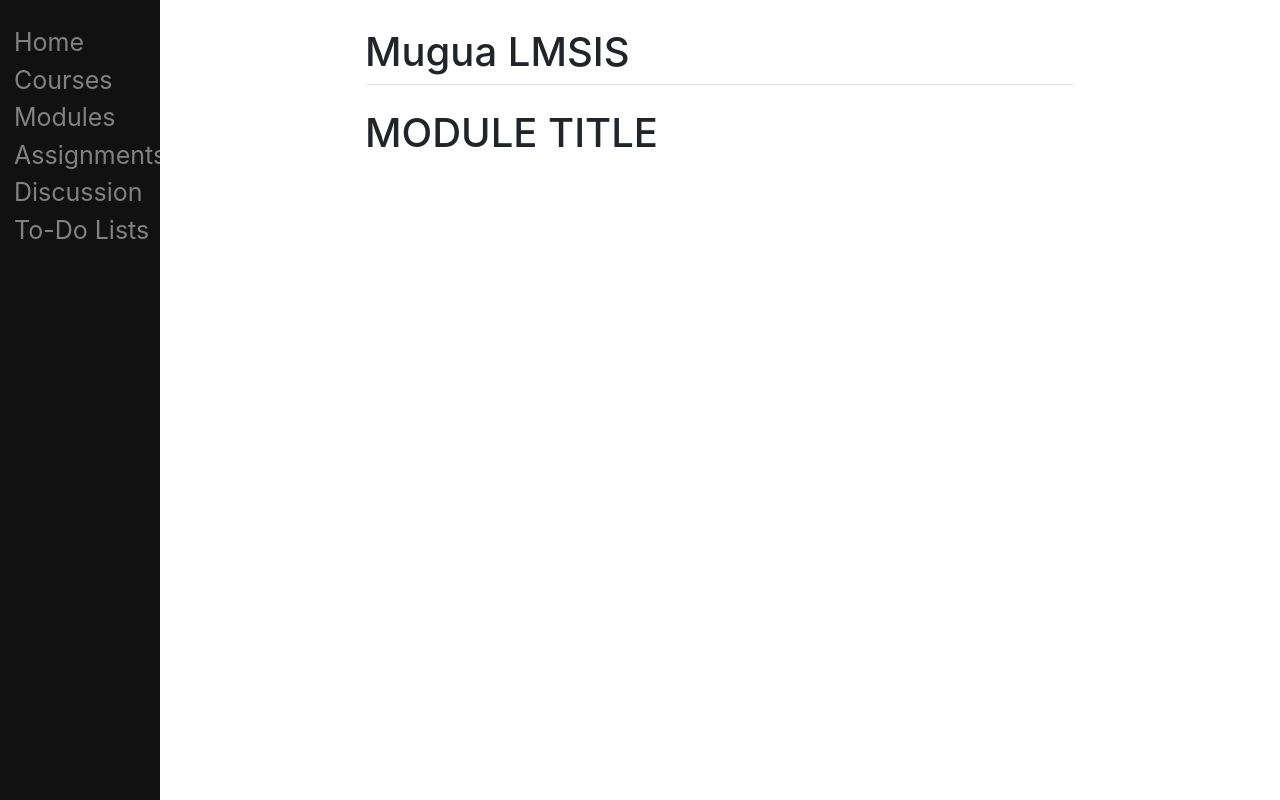
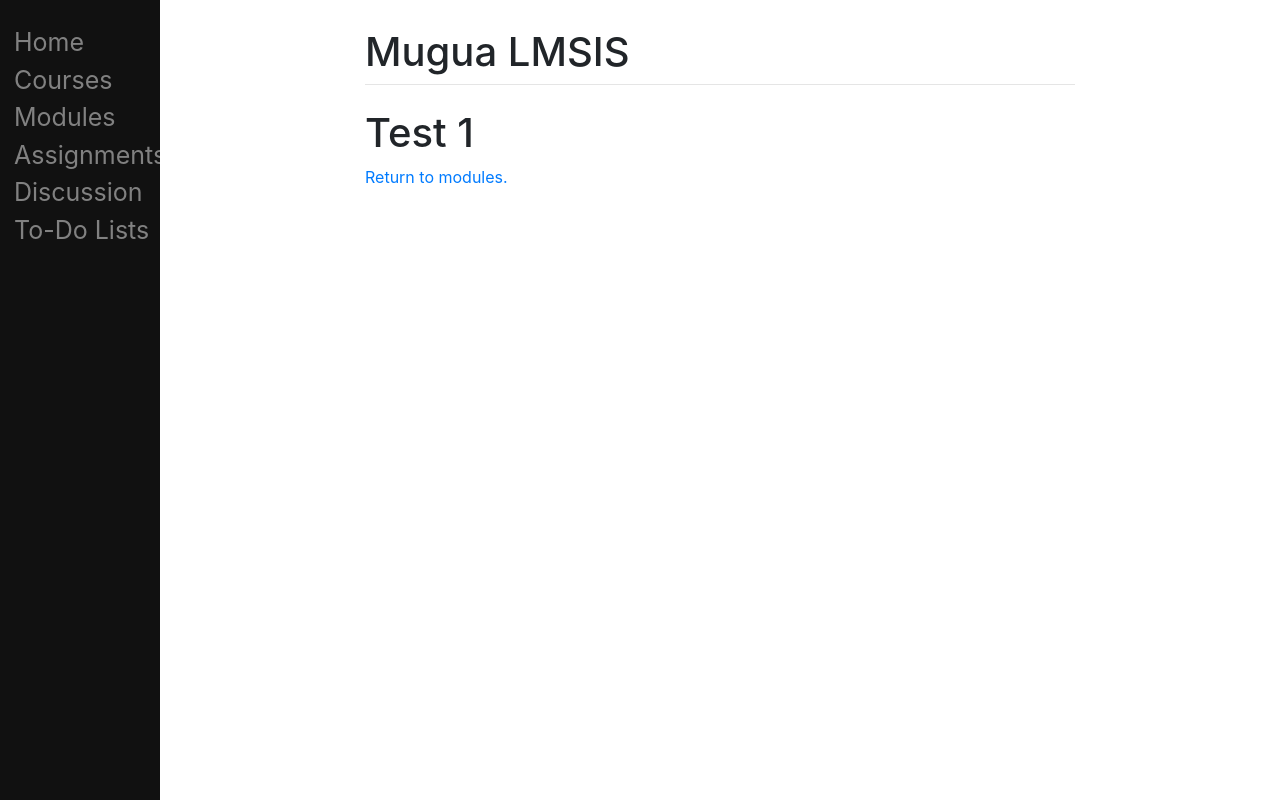
Before and after one commit to stoneneedle/muguademo, a Django app: page /modules/1 in a window 1280 px wide. Run offline with Django 4.2, Linux system fonts and the light colour scheme; data comes from the database, SQL or seed files in the repository.

Commit message:
Fixed modules URL, added link back to modules view in module view.

```diff
--- a/mugua/main/templates/main/module.html
+++ b/mugua/main/templates/main/module.html
@@ -1,6 +1,7 @@
 {% extends "main/base.html" %}
-{% block title %}Mugua - Modules{% endblock %}
+{% block title %}{{module.title}}{% endblock %}
 
 {% block content %}
-    <h1>MODULE TITLE</h1>
+    <h1>{{module.title}}</h1>
+    <p><a href="/modules/">Return to modules.</a></p>
 {% endblock %}
--- a/mugua/main/urls.py
+++ b/mugua/main/urls.py
@@ -10,6 +10,6 @@ urlpatterns = [
     path("tdl/", views.tdl, name="tdl"),
     path("discuss/", views.discuss, name="discuss"),
     path("discuss/<int:id>", views.discussPost, name="discussPost"),
-    path("modules", views.modules, name="modules"),
+    path("modules/", views.modules, name="modules"),
     path("modules/<int:id>", views.module, name="module"),
 ]
```
